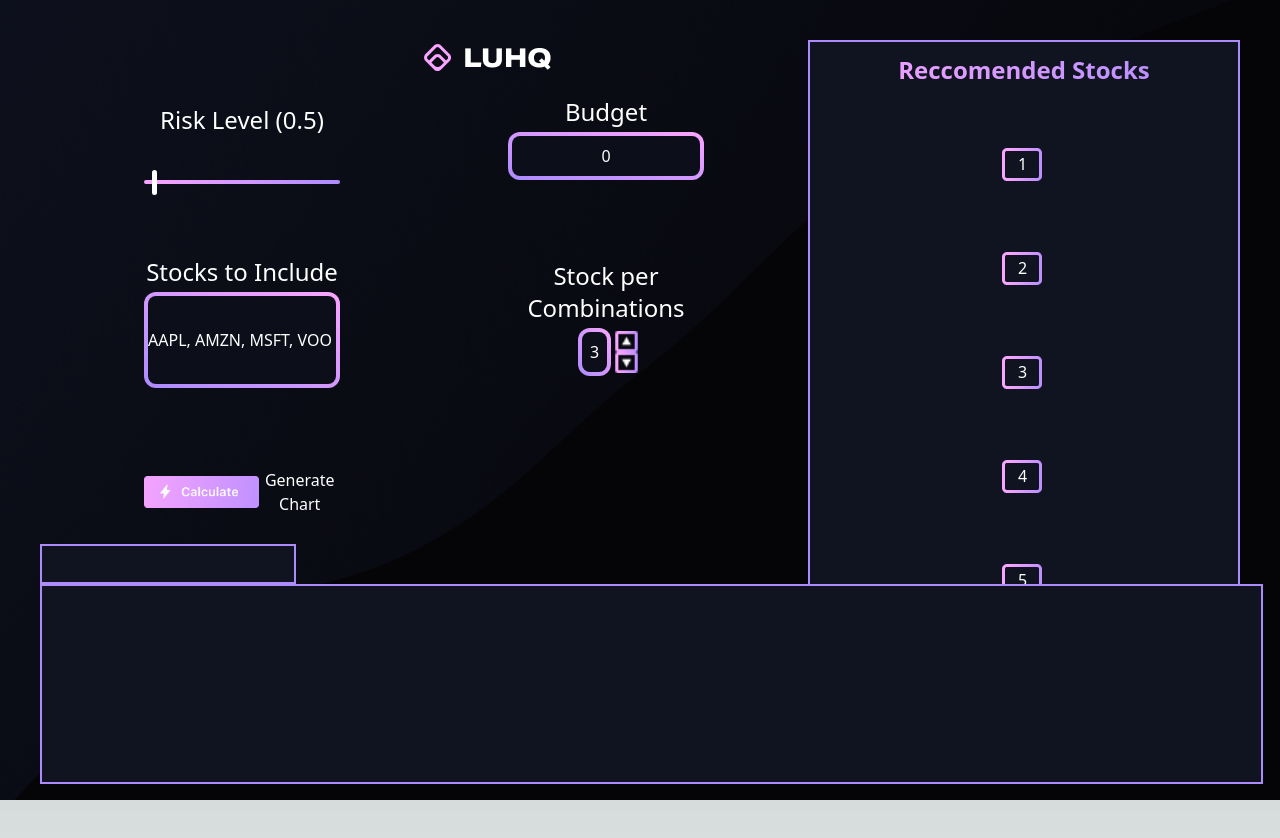
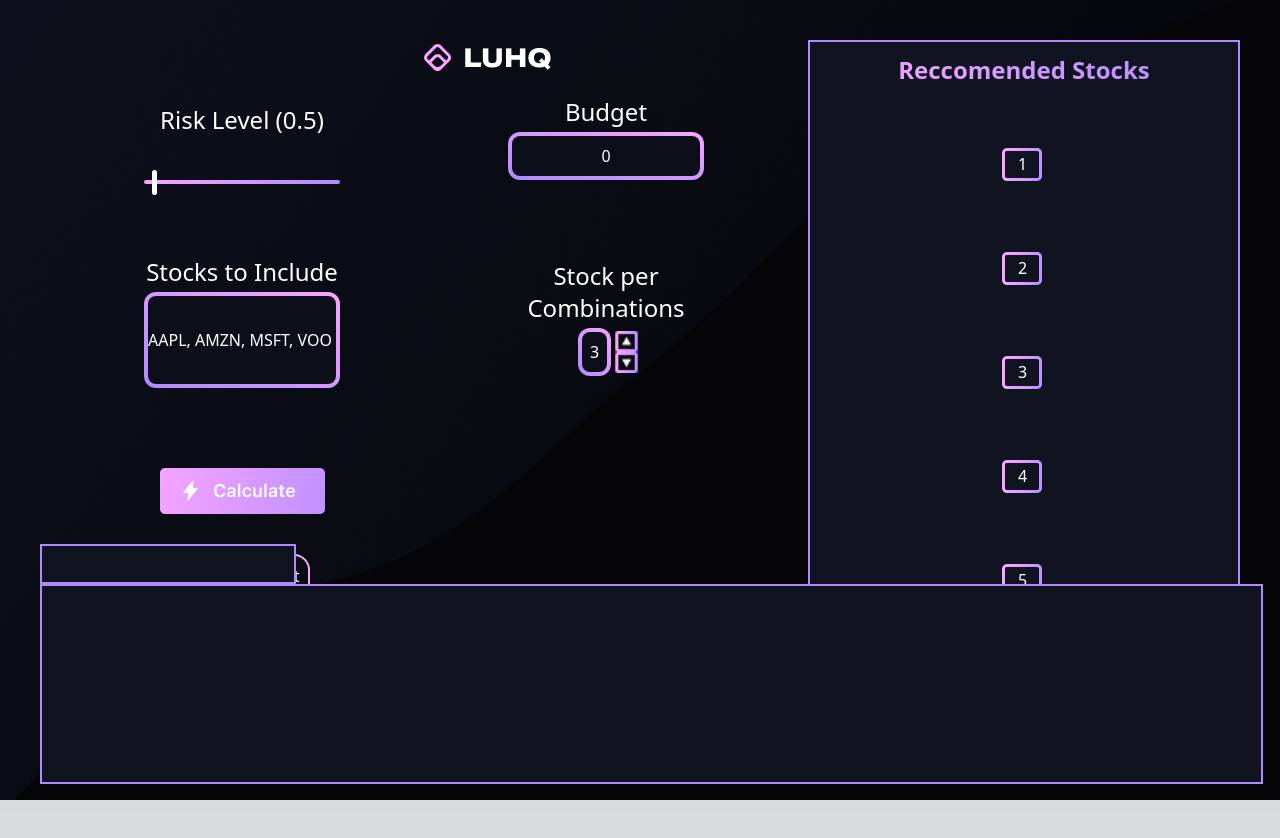
Before and after one commit to miguelventura-fullstack/LUHQ, a Next.js app in the folder qcinvestor/: page / in a window 1280 px wide. Both pictures are taken after a click on the button "TRADE NOW". Built offline with nearby package versions, Linux system fonts and the light colour scheme; a web font is replaced by a local one.

Commit message:
UI Friendly edit

```diff
--- a/qcinvestor/src/pages/index.tsx
+++ b/qcinvestor/src/pages/index.tsx
@@ -123,8 +123,8 @@ export default function Home() {
         const strictIsoParse = d3.utcParse("%Y-%m-%dT%H:%M:%S.%LZ");
         // set the dimensions and margins of the graph
         var margin = { top: 20, right: 20, bottom: 50, left: 70 },
-            width = 960 - margin.left - margin.right,
-            height = 500 - margin.top - margin.bottom;
+            width = 1700 - margin.left - margin.right,
+            height =220 - margin.top - margin.bottom;
         // append the svg object to the body of the page
 
         d3.select("#graph").selectAll("svg").remove();
@@ -284,7 +284,7 @@ export default function Home() {
                                     onChange={(e) => setTickers(e.target.value)}
                                 />
                             </div>
-                            <div className="flex">
+
                             <button className="self-center mt-20">
                                 <Image
                                     src={calc}
@@ -293,10 +293,10 @@ export default function Home() {
                                     className="transition ease-in-out delay-15 hover:-translate-y-1 hover:scale-125 duration-300"
                                 />
                             </button>
-                            <button className="self-center mt-20 text-white" onClick={createGraph}>
+                            <button className="transition ease-in-out delay-15 hover:-translate-y-1 hover:scale-125 duration-300 self-center mt-10 text-white border-pinkish border-2 p-2 rounded-2xl" onClick={createGraph}>
                                Generate Chart
                             </button>
-                            </div>
+
                         </div>
                         <div className="lex flex-col justify-start mt-10 pl-16 pr-16 pt-4 h-full w-full">
                             {" "}
```
